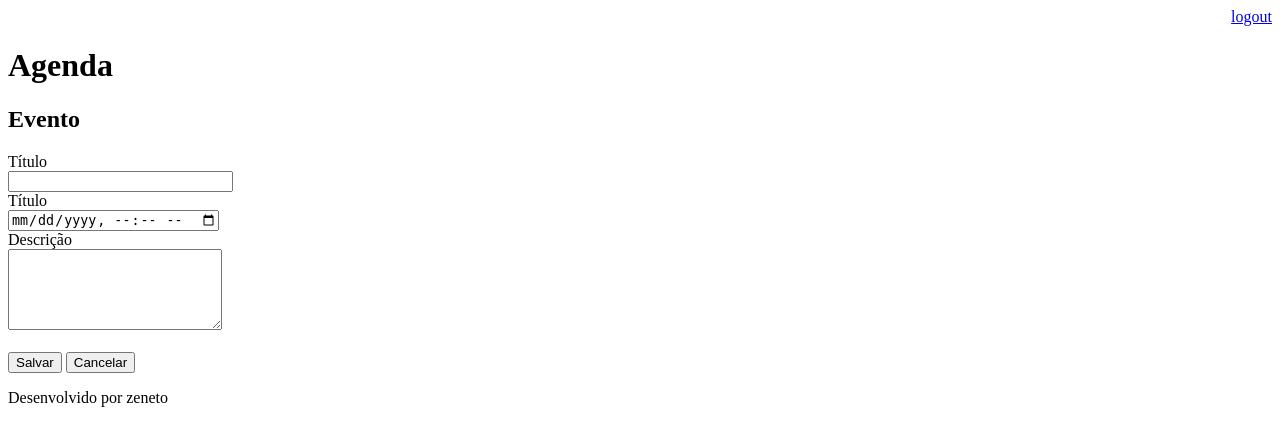
After one commit to ze-nto/agenda-em-django, a Django app: page /agenda/evento/ in a window 1280 px wide. The commit adds this page. Shown: the top 446 px of the page. Run offline with Django 3.2, Linux system fonts and the light colour scheme; a user stored in the database is signed in.

Commit message:
Template para cadastro de eventos e gitignore

```diff
--- a/core/views.py
+++ b/core/views.py
@@ -37,3 +37,23 @@ def lista_eventos(request):
     evento = Evento.objects.filter(usuario=usuario)
     response = {'eventos': evento}
     return render(request, 'agenda.html', response)
+
+
+@login_required(login_url='/login/')
+def evento(request):
+    return render(request, 'evento.html')
+
+
+@login_required(login_url='/login/')
+def submit_evento(request):
+    if request.POST:
+        titulo = request.POST.get('titulo')
+        data_evento = request.POST.get('data_evento')
+        descricao = request.POST.get('descricao')
+        usuario = request.user
+        Evento.objects.create(titulo=titulo,
+                              data_evento=data_evento,
+                              descricao=descricao,
+                              usuario=usuario)
+
+    return redirect('/')
--- a/py_agenda/urls.py
+++ b/py_agenda/urls.py
@@ -24,5 +24,7 @@ urlpatterns = [
     path('agenda/', views.lista_eventos),
     path('login/', views.login_user),
     path('login/submit', views.submit_login),
-    path('logout/', views.logout_user)
+    path('logout/', views.logout_user),
+    path('agenda/evento/', views.evento),
+    path('agenda/evento/submit', views.submit_evento)
 ]
--- /dev/null
+++ b/template/evento.html
@@ -0,0 +1,25 @@
+{% extends "model-page.html" %}
+
+{% block content %}
+
+<h2>Evento</h2>
+<form action="submit" method="POST"> {% csrf_token %}
+    <label>Título</label>
+    <br>
+    <input type="text" name="titulo" size="25">
+    <br>
+    <label>Título</label>
+    <br>
+    <input type="datetime-local" name="data_evento">
+    <br>
+    <label> Descrição</label>
+    <br>
+    <textarea name="descricao" rows="5" cols="24"></textarea>
+    <br>
+    <br>
+    <button type="submit">Salvar</button>
+    <a href="/">
+        <button type="button">Cancelar</button>
+    </a>
+</form>
+{% endblock %}
--- a/template/model-footer.html
+++ b/template/model-footer.html
@@ -1,10 +1 @@
-<!DOCTYPE html>
-<html lang="en">
-<head>
-    <meta charset="UTF-8">
-    <title>Title</title>
-</head>
-<body>
-
-</body>
-</html>
+<p>Desenvolvido por zeneto </p>
--- a/template/model-header.html
+++ b/template/model-header.html
@@ -2,5 +2,7 @@
     <meta charset="UTF-8">
 
     <title>Agenda</title>
-
+    <div align="right">
+        <a href="/logout">logout</a>
+    </div>
     <h1> Agenda</h1>
--- a/template/model-page.html
+++ b/template/model-page.html
@@ -1,10 +1,10 @@
 <!DOCTYPE html>
-<html lang="en">
+<html lang="pt-br">
 <head>
-    <meta charset="UTF-8">
-    <title>Title</title>
+    {% include "model-header.html" %}
 </head>
 <body>
-
+    {% block content %} {% endblock %}
+    {% include "model-footer.html" %}
 </body>
 </html>
```
Also changed, not shown: template/agenda.html (+5 -2 lines), db.sqlite3, 1 other file.
